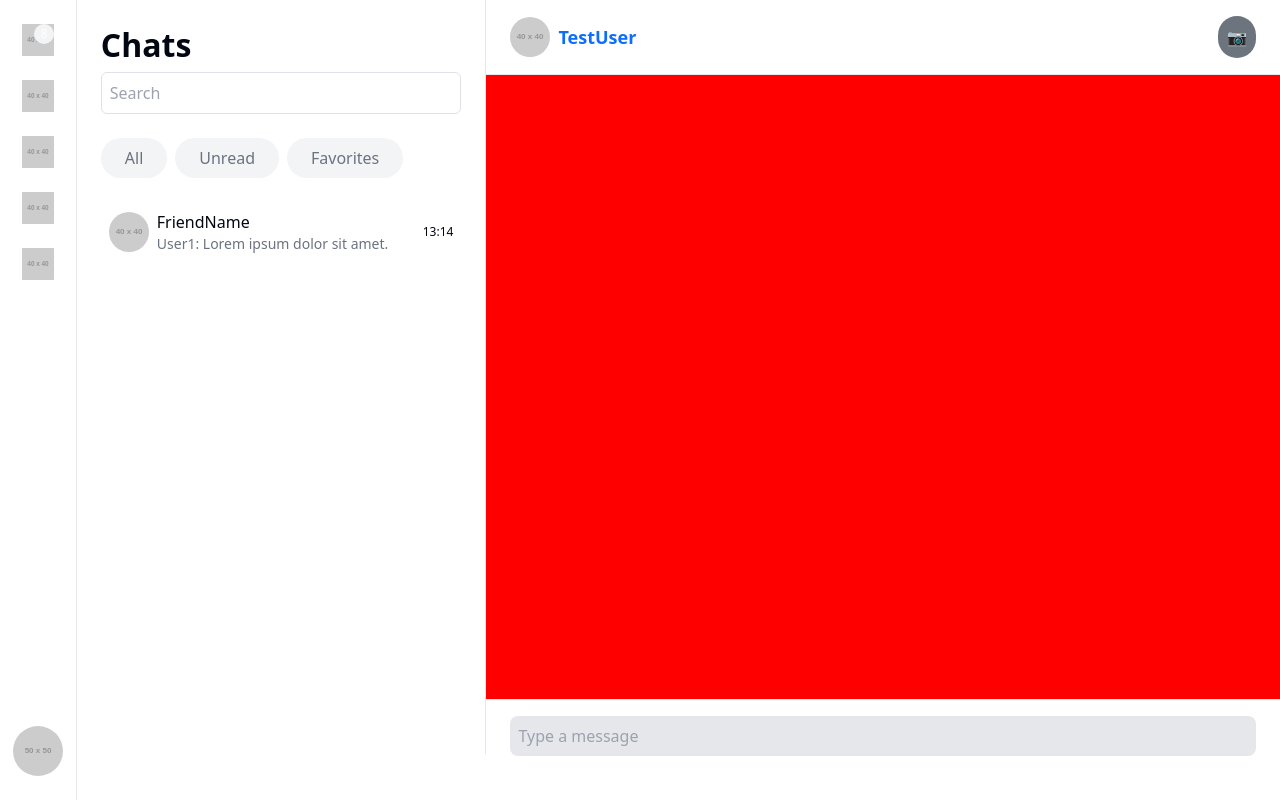
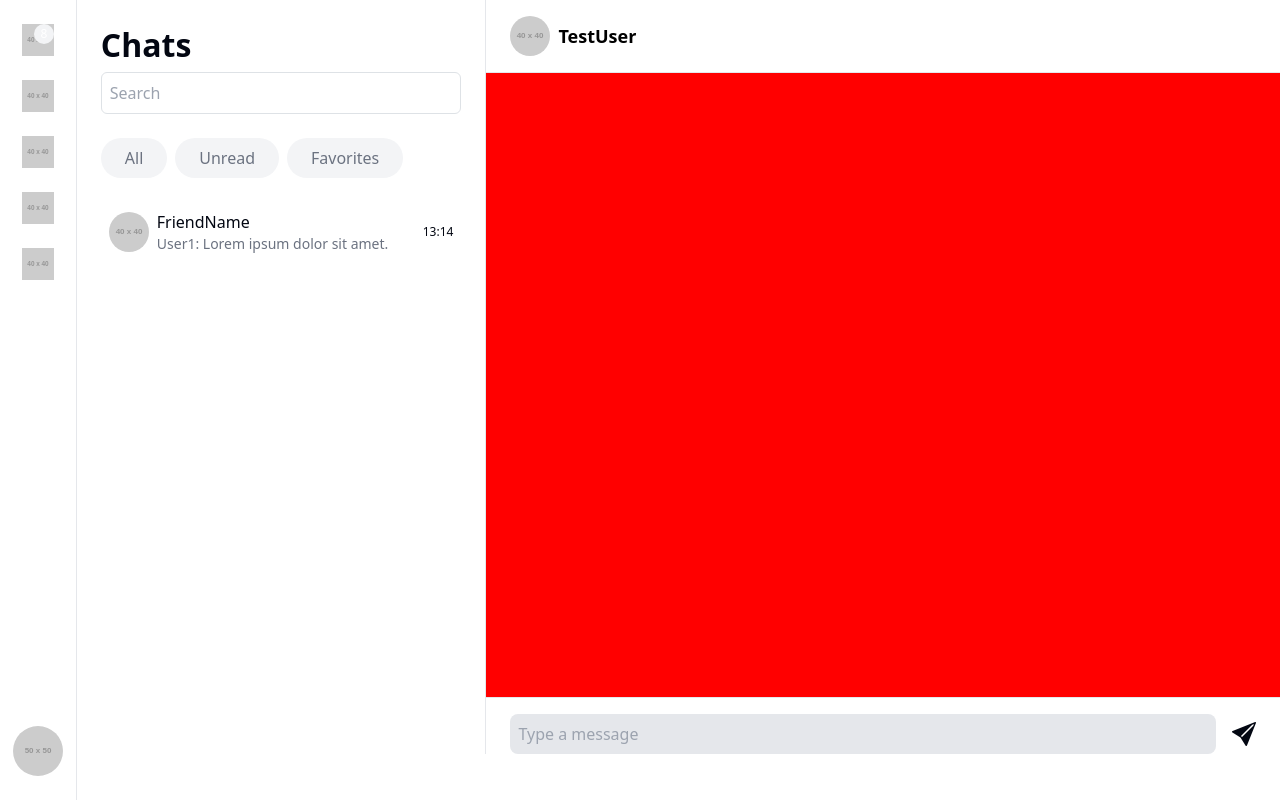
Before and after one commit to OshithRoshantha/Vibez-client, a React (Vite) app: page /Dashboard in a window 1280 px wide. Built offline with nearby package versions, Linux system fonts and the light colour scheme.

Commit message:
fix: enhance DirectChat component layout and styling for improved user interaction

```diff
--- a/src/Components/DirectChat.jsx
+++ b/src/Components/DirectChat.jsx
@@ -4,18 +4,18 @@ export default function DirectChat() {
   return (
     <div>
         <div className="bg-background min-h-screen flex flex-col">
-        <div className="flex items-center px-4 py-3 border-b border-border">
+        <div style={{cursor:'pointer'}} className="flex items-center px-4 py-3 border-b border-border">
             <div className="flex items-center">
             <img src="https://placehold.co/40x40" alt="User Avatar" className="rounded-full mr-2" />
-            <span className="text-lg font-semibold text-primary">TestUser</span>
+            <span className="text-lg font-semibold text-black">TestUser</span>
             </div>
-            <button className="ml-auto p-2 rounded-full bg-secondary text-secondary-foreground hover:bg-secondary/80">📷</button>
         </div>
         <div style={{backgroundColor:'red', height:'78vh', overflowY:'auto', scrollbarWidth:'none'}}>
 
         </div>
-        <div className=" px-4 py-3  border-t border-border bg-card">
-            <input type="text" placeholder="Type a message" className="w-full p-2 rounded-lg bg-input text-primary" />
+        <div className=" px-4 py-3  border-t border-border bg-card" style={{display:'flex', alignItems:'center',columnGap:'1rem'}}>
+            <input type="text" placeholder="Type a message" className="w-full p-2 rounded-lg bg-input text-black" />
+            <span><i style={{cursor:'pointer'}} className="bi bi-send-fill text-2xl"></i></span>
         </div>
         </div>
     </div>
```
